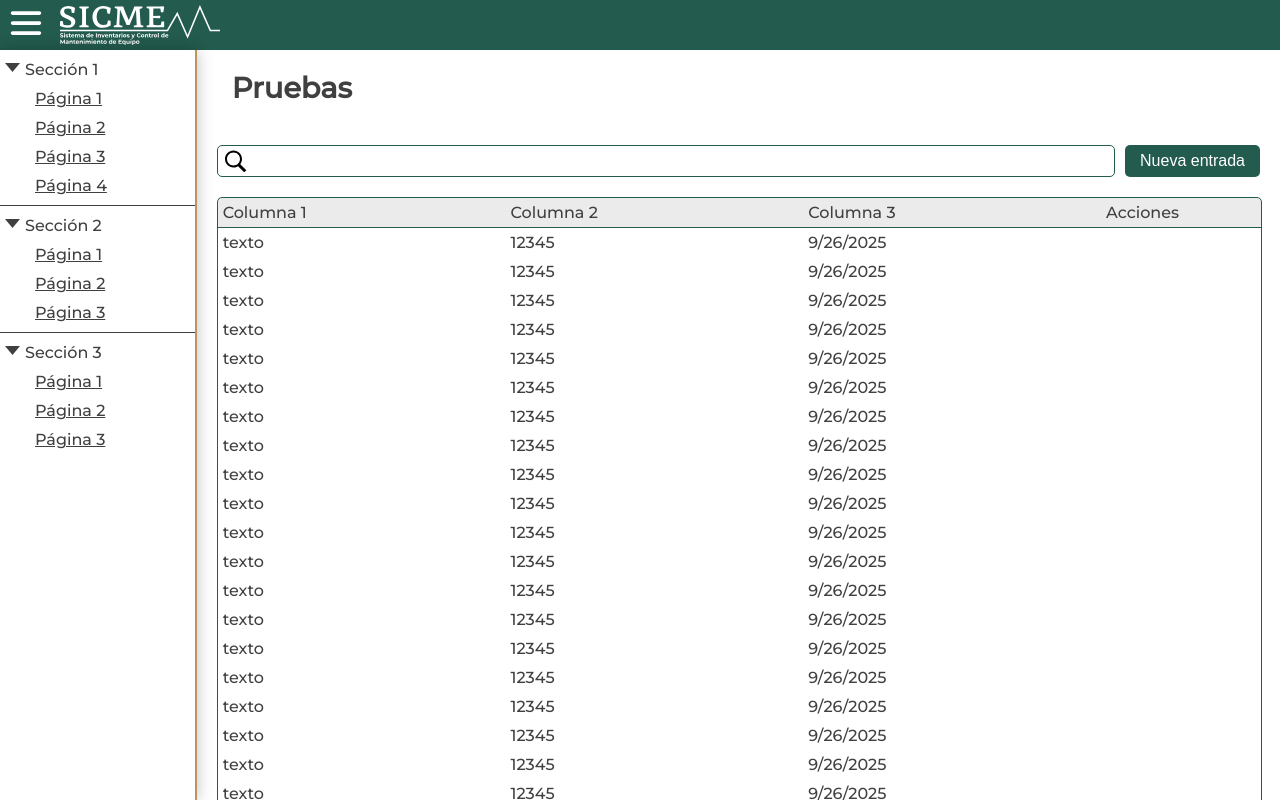
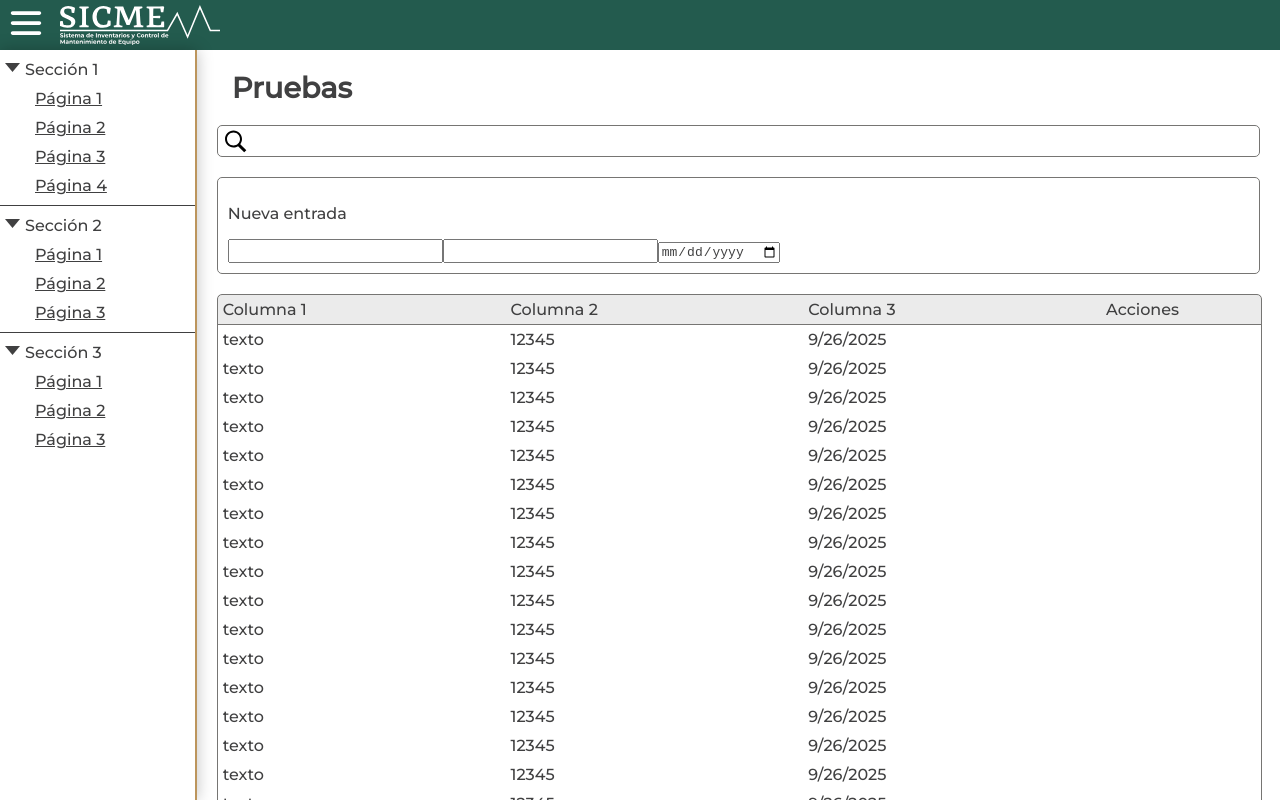
Before and after one commit to RobotoSkunk/SICME-Client, a Next.js app: page /panel/tests in a window 1280 px wide. Both pictures are taken after a click on the button "Nueva entrada". Built offline with nearby package versions, Linux system fonts and the light colour scheme.

Commit message:
Se agregó el panel para crear nuevas entradas
Por ahora es un diseño no funcional y muy feo. Se está trabajando en
agregarle una buena decoración.

Hace falta contemplar un soporte para la etiqueta <select>.

```diff
--- a/src/components/DynamicTable/index.tsx
+++ b/src/components/DynamicTable/index.tsx
@@ -2,7 +2,8 @@
 'use client';
 
 import Image from 'next/image';
-import { CSSProperties, HTMLInputTypeAttribute, useState } from 'react';
+import { AnimatePresence, motion } from 'framer-motion';
+import { CSSProperties, useState } from 'react';
 
 import style from './style.module.css';
 
@@ -57,8 +58,8 @@ interface InputField extends FieldBase
 		| 'text'
 		| 'time';
 
-	min?: number;
-	max?: number;
+	min?: number | string;
+	max?: number | string;
 };
 
 
@@ -144,6 +145,7 @@ export default function DynamicTable({
 }: Props)
 {
 	const [ page, setPage ] = useState(0);
+	const [ newEntryOpen, setNewEntryOpen ] = useState(false);
 
 	// if (onRead) {
 	// 	const result = await onRead(0);
@@ -155,9 +157,13 @@ export default function DynamicTable({
 	return (
 		<div className={ style['dynamic-table'] }>
 			<div className={ style['top-part'] }>
-				<label
+				<AnimatePresence initial={ false }>
+					<motion.label
 						className={ style.searchbar }
 						htmlFor='search-input'
+						key='search-input'
+
+						layout
 					>
 						<Image
 							src={ imgSearchIcon }
@@ -166,12 +172,84 @@ export default function DynamicTable({
 							width={ 25 }
 						/>
 						<input type='search' id='search-input'/>
-				</label>
+					</motion.label>
 
-				<button className={ style['new-entry'] }>
+					{ !newEntryOpen &&
+						<motion.button
+							className={ style['new-entry'] }
+							disabled={ newEntryOpen }
+							onClick={ () => setNewEntryOpen(true) }
+
+							key='new-entry'
+
+							transition={{
+								type: 'tween',
+								duration: 0.2,
+							}}
+
+							initial={{ y: -25, opacity: 0 }}
+							animate={{ y:  0,  opacity: 1 }}
+							exit   ={{ y: -25, opacity: 0 }}
+						>
 							{ newEntryLabel ?? 'Nueva entrada' }
-				</button>
+						</motion.button>
+					}
+				</AnimatePresence>
 			</div>
+
+			<AnimatePresence>
+				{ newEntryOpen &&
+					<motion.div
+						className={ style['new-entry-panel'] }
+
+						initial={{ height: 0 }}
+						animate={{ height: 'auto' }}
+						exit   ={{ height: 0 }}
+					>
+						<p>Nueva entrada</p>
+
+						{ fields.map((field, i) =>
+						{
+							switch (field.type) {
+								case 'textarea':
+									return (
+										<textarea
+											key={ `input-${i}` }
+											className={ field.className }
+											style={ field.style }
+
+											id={ `input-${i}-${field.name}` }
+
+											name={ field.name }
+											cols={ field.cols }
+											maxLength={ field.maxLength }
+											minLength={ field.minLength }
+
+											required={ field.required }
+										/>
+									);
+								default:
+									return (
+										<input
+											key={ `input-${i}` }
+											className={ field.className }
+											style={ field.style }
+
+											id={ `input-${i}-${field.name}` }
+
+											type={ field.type }
+											name={ field.name }
+											min={ field.min }
+											max={ field.max }
+
+											required={ field.required }
+										/>
+									);
+							}
+						}) }
+					</motion.div>
+				}
+			</AnimatePresence>
 
 			<div className={ style.table }>
 				<div className={ style.row }>
--- a/src/components/DynamicTable/style.module.css
+++ b/src/components/DynamicTable/style.module.css
@@ -1,8 +1,12 @@
 
 .dynamic-table {
-	padding: 20px;
+	display: flex;
+	flex-direction: column;
 
-	--table-border: 1px solid var(--primary)
+	gap: 20px;
+	margin: 20px;
+
+	--table-border: 1px solid var(--quaternary-dark);
 }
 
 .table,
@@ -10,7 +14,6 @@
 	border: var(--table-border);
 	border-radius: 5px;
 }
-
 
 .top-part {
 	display: flex;
@@ -36,16 +39,29 @@
 			border: 0;
 			outline: 0;
 		}
+
+		&:has(:focus-visible) {
+			outline: 1px solid var(--primary-dark);
+			outline-offset: 1px;
+		}
 	}
 
 	& button.new-entry {
 		color: white;
 		background: var(--primary);
 
+		overflow: hidden;
 		padding: 0 15px;
 
 		border: 0;
 		border-radius: 5px;
+
+		transition: background 0.2s ease;
+
+		&:hover,
+		&:focus-visible {
+			background: var(--primary-dark);
+		}
 	}
 }
 
@@ -54,7 +70,6 @@
 	table-layout: auto;
 
 	width: 100%;
-	margin: 20px 0;
 
 	& .row {
 		display: table-row;
@@ -77,3 +92,12 @@
 		}
 	}
 }
+
+.new-entry-panel {
+	overflow: hidden;
+
+	border: var(--table-border);
+	border-radius: 5px;
+
+	padding: 10px;
+}
```
Lines whose indentation alone changed are shown as unchanged.
